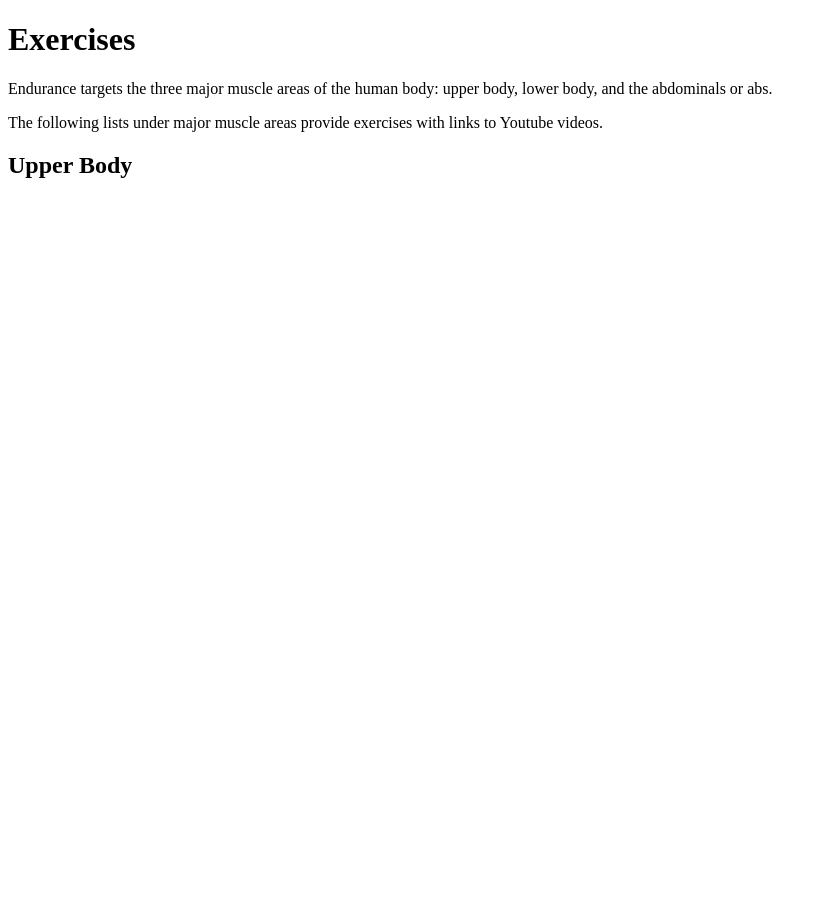
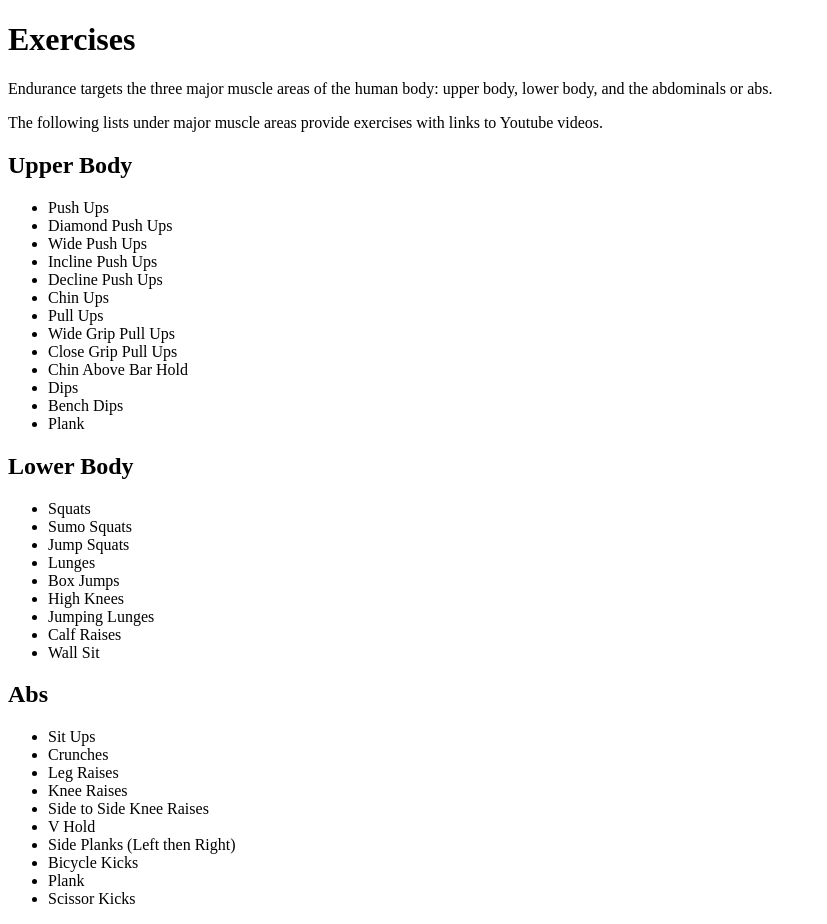
Before and after one commit to laurenlindsey1/endurance, a Python web app: template templates/workouts.html in a window 1280 px wide. Shown: the whole page, without its empty margins (0-827 px from the left). Before the commit the page ends 178 px from the top, so only its background shows below. Run offline with Jinja, Linux system fonts and the light colour scheme; the template is opened without the code that fills it, so the values that code supplies are empty.

Commit message:
one title, more html

```diff
--- a/templates/about.html
+++ b/templates/about.html
@@ -3,11 +3,7 @@
 <html>
   <head>
     <meta charset="utf-8">
-<<<<<<< HEAD
-    <title>About Us</title>
-=======
     <title>About Endurance</title>
->>>>>>> 0983ec501be2437a3db540bd708950c3cec75ce4
   </head>
   <body>
       <h1>Endurance</h1>
--- a/templates/workouts.html
+++ b/templates/workouts.html
@@ -11,6 +11,50 @@
           <p>Endurance targets the three major muscle areas of the human body: upper body, lower body, and the abdominals or abs.</p>
           <p>The following lists under major muscle areas provide exercises with links to Youtube videos.</p>
         <h2>Upper Body</h2>
+          <ul>
+            <li>Push Ups</li>
+            <li>Diamond Push Ups</li>
+            <li>Wide Push Ups</li>
+            <li>Incline Push Ups</li>
+            <li>Decline Push Ups</li>
+            <li>Chin Ups</li>
+            <li>Pull Ups</li>
+            <li>Wide Grip Pull Ups</li>
+            <li>Close Grip Pull Ups</li>
+            <li>Chin Above Bar Hold</li>
+            <li>Dips</li>
+            <li>Bench Dips</li>
+            <li>Plank</li>
+          </ul>
+        <h2>Lower Body</h2>
+          <ul>
+            <li>Squats</li>
+            <li>Sumo Squats</li>
+            <li>Jump Squats</li>
+            <li>Lunges</li>
+            <li>Box Jumps</li>
+            <li>High Knees</li>
+            <li>Jumping Lunges</li>
+            <li>Calf Raises</li>
+            <li>Wall Sit</li>
+          </ul>
+        <h2>Abs</h2>
+          <ul>
+            <li>Sit Ups</li>
+            <li>Crunches</li>
+            <li>Leg Raises</li>
+            <li>Knee Raises</li>
+            <li>Side to Side Knee Raises</li>
+            <li>V Hold</li>
+            <li>Side Planks (Left then Right)</li>
+            <li>Bicycle Kicks</li>
+            <li>Plank</li>
+            <li>Scissor Kicks</li>
+
+
+
+
+
 
   </body>
 </html>
```
